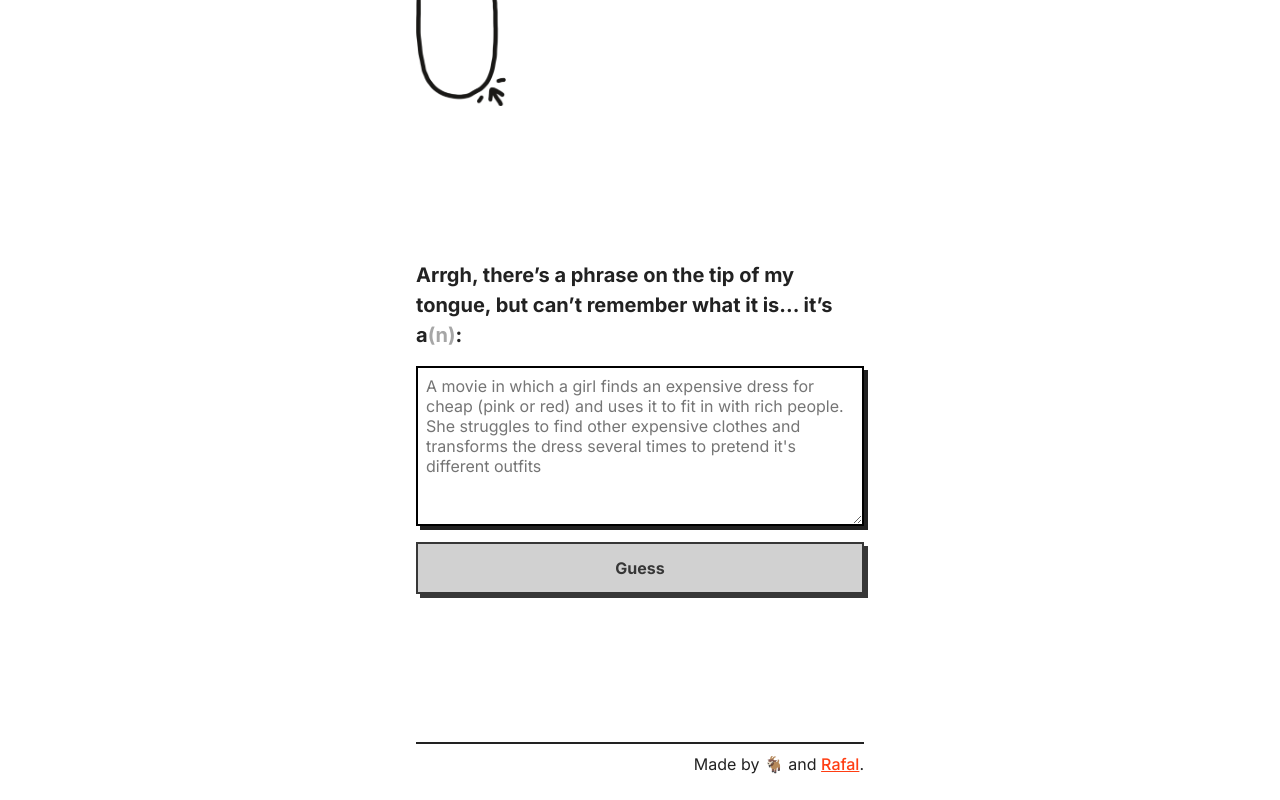
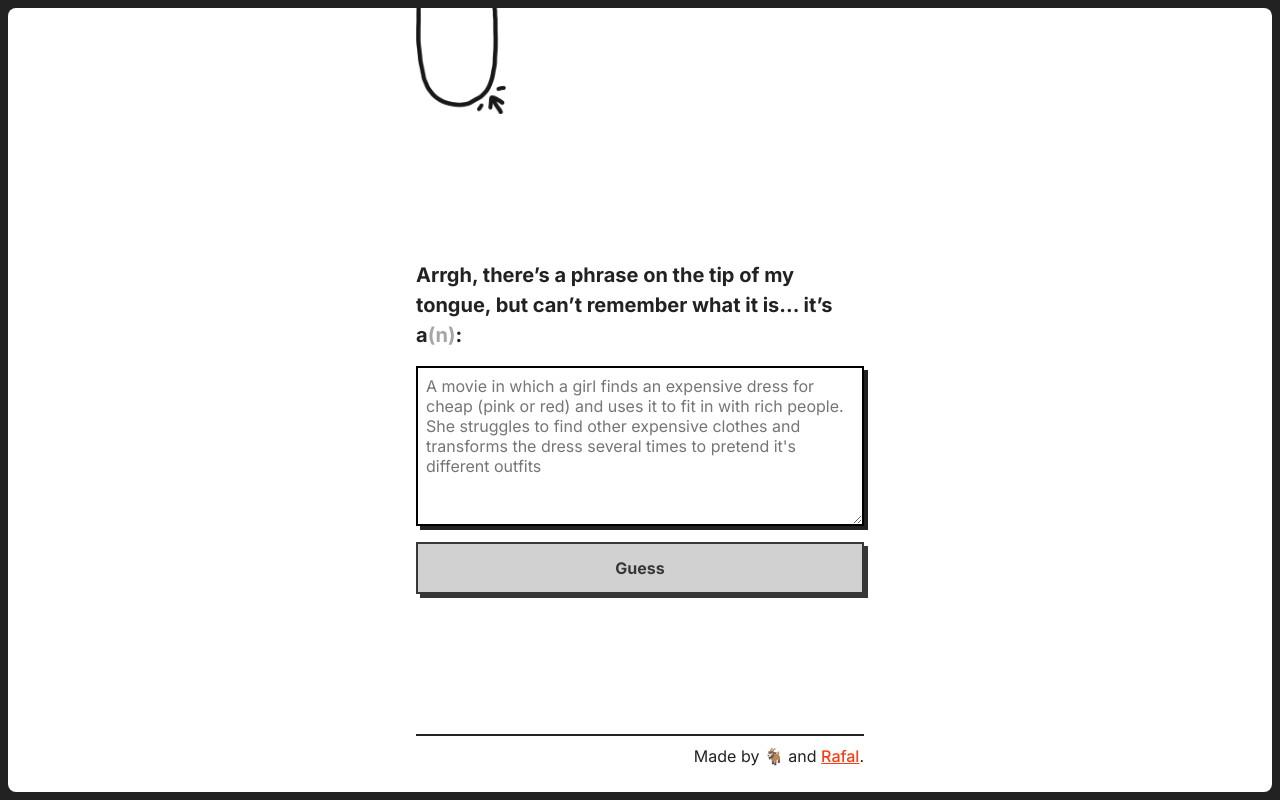
Before and after one commit to paprikka/tip-of-the-toungue-spike, a Next.js app: page / in a window 1280 px wide. Built offline with nearby package versions, Linux system fonts and the light colour scheme.

Commit message:
chore: add a little frame to the viewport

```diff
--- a/app/components/results-view.module.css
+++ b/app/components/results-view.module.css
@@ -12,7 +12,7 @@
 }
 
 .guesses {
-  padding: 0;
+  padding: 0 0 0 1em;
 }
 .guesses li {
   font-size: var(--font-size-l);
--- a/app/globals.css
+++ b/app/globals.css
@@ -42,6 +42,8 @@ body {
   line-height: 1.5;
 
   accent-color: var(--color-accent-1);
+  background-color: var(--color-text);
+  color: var(--color-text);
 }
 /*
 @media (min-width: 440px) {
@@ -51,11 +53,6 @@ body {
   }
 } */
 
-body {
-  background-color: var(--color-bg);
-  color: var(--color-text);
-}
-
 a {
   color: var(--color-link);
   font-weight: 500;
--- a/app/page.module.css
+++ b/app/page.module.css
@@ -1,9 +1,12 @@
 .viewportContainer {
   position: absolute;
-  inset: 0;
+  inset: 0.5rem;
   display: flex;
   justify-items: center;
   justify-content: center;
+  border: 1px solid var(--color-text));
+  background: var(--color-bg);
+  border-radius: 0.5rem;
 }
 
 .pageContainer {
```
